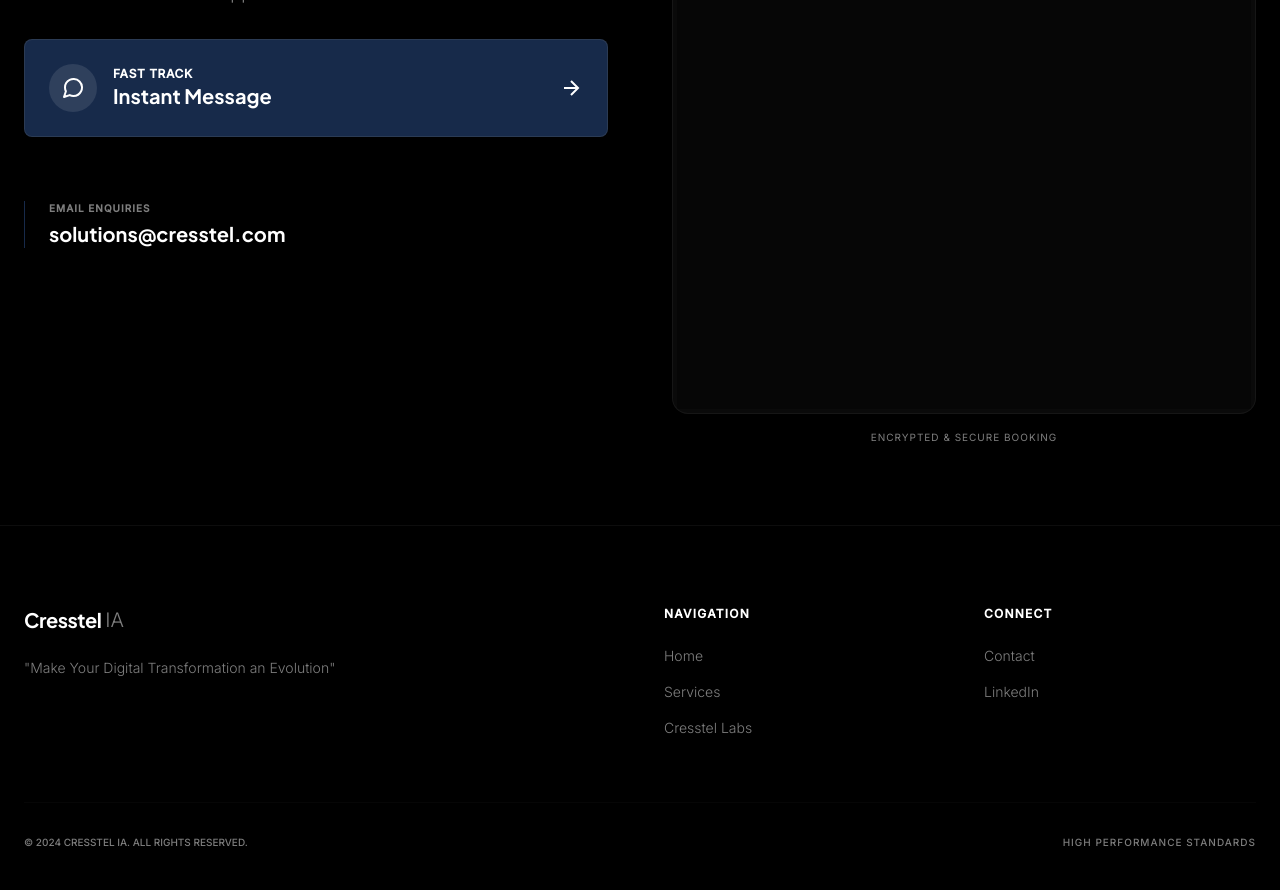
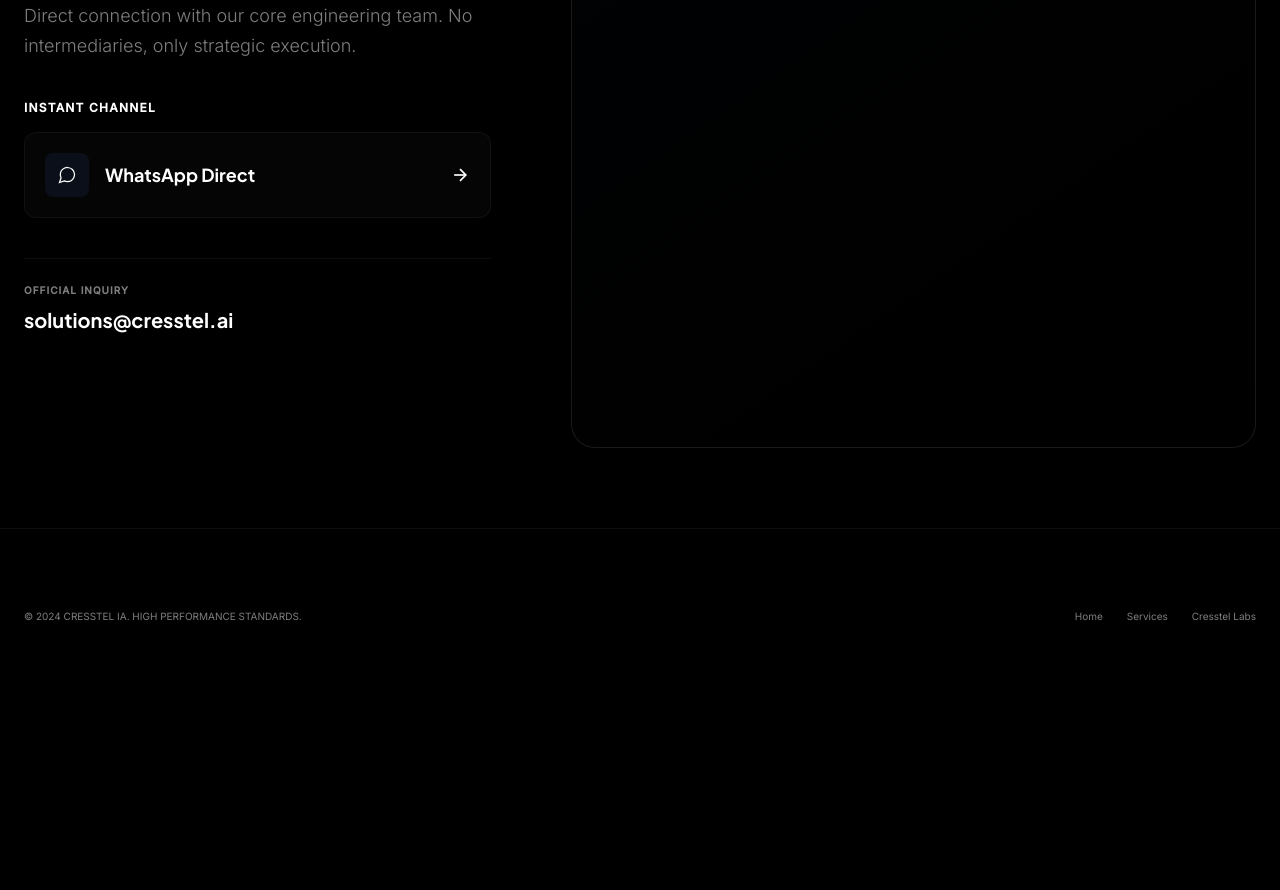
Before and after one commit to cresstel/cresstel-agency, a website: page contacto.html in a window 1280 px wide. Shown: the part 433-1323 px from the top of the page. After the commit the page ends 1097 px from the top, so only its background shows below. Drawn offline with nearby package versions, Linux system fonts and the light colour scheme; a script that the page names is missing.

Commit message:
Nueva pagina de contacto

```diff
--- a/contacto.html
+++ b/contacto.html
@@ -39,33 +39,50 @@
         /* Glassmorphism Navbar */
         .glass { background: rgba(0, 0, 0, 0.75); backdrop-filter: blur(14px); -webkit-backdrop-filter: blur(14px); border-bottom: 1px solid rgba(126, 126, 126, 0.1); }
 
+        /* Sophisticated Calendar Container */
+        .calendar-glass-card {
+            background: linear-gradient(145deg, rgba(23, 42, 74, 0.05) 0%, rgba(0, 0, 0, 1) 100%);
+            backdrop-filter: blur(10px);
+            border: 1px solid rgba(126, 126, 126, 0.2);
+            box-shadow: 0 25px 50px -12px rgba(0, 0, 0, 0.5);
+            border-radius: 24px;
+            overflow: hidden;
+            transition: border-color 0.5s ease;
+        }
+        .calendar-glass-card:hover { border-color: rgba(126, 126, 126, 0.4); }
+
+        /* Hide Scrollbars within the widget container */
+        .calendly-inline-widget {
+            overflow: hidden !important;
+        }
+        .calendly-inline-widget iframe {
+            border-radius: 16px;
+        }
+
         /* Custom Reveal Animation */
         .reveal { opacity: 0; transform: translateY(30px); transition: all 0.9s cubic-bezier(0.22, 1, 0.36, 1); }
         .reveal.active { opacity: 1; transform: translateY(0); }
 
-        /* Hamburger Animation (Line to X) */
+        /* Hamburger Animation */
         .nav-icon div { transition: all 0.3s ease; }
         .open .line1 { transform: rotate(45deg) translate(5px, 5px); }
         .open .line2 { opacity: 0; }
         .open .line3 { transform: rotate(-45deg) translate(7px, -6px); }
 
-        /* WhatsApp Button Hover Effect */
-        .btn-wa { transition: all 0.5s cubic-bezier(0.16, 1, 0.3, 1); }
-        .btn-wa:hover { box-shadow: 0 0 30px rgba(23, 42, 74, 0.5); border-color: #FFFFFF; }
+        /* WA Button */
+        .btn-wa { transition: all 0.5s cubic-bezier(0.16, 1, 0.3, 1); border: 1px solid rgba(126, 126, 126, 0.1); }
+        .btn-wa:hover { box-shadow: 0 0 30px rgba(23, 42, 74, 0.4); border-color: #7E7E7E; transform: translateY(-2px); }
     </style>
 </head>
-<body class="bg-black text-white">
+<body class="bg-black text-white selection:bg-shieldBlue">
 
     <!-- Navbar -->
     <nav class="fixed top-0 w-full z-50 glass">
         <div class="max-w-7xl mx-auto px-6 h-20 flex items-center justify-between">
-            <!-- Logo -->
             <a href="index.html" class="flex items-center space-x-1 group">
                 <span class="font-heading font-bold text-2xl tracking-tight">Cresstel</span>
                 <span class="font-sans font-light text-2xl text-silver group-hover:text-white transition-colors">IA</span>
             </a>
-
-            <!-- Desktop Menu -->
             <div class="hidden md:flex items-center space-x-8">
                 <nav class="flex space-x-6 text-sm font-medium tracking-wide">
                     <a href="index.html" class="hover:text-silver transition-colors" data-i18n="nav-home">Home</a>
@@ -73,14 +90,8 @@
                     <a href="portafolio.html" class="hover:text-silver transition-colors" data-i18n="nav-labs">Cresstel Labs</a>
                     <a href="contacto.html" class="text-white border-b border-white/40 pb-1" data-i18n="nav-contact">Contact</a>
                 </nav>
-
-                <!-- Language Selector -->
-                <button id="lang-toggle" class="border border-silver/30 px-3 py-1 rounded-full text-[10px] font-bold hover:bg-white hover:text-black transition-all duration-300">
-                    EN / ES
-                </button>
+                <button id="lang-toggle" class="border border-silver/30 px-3 py-1 rounded-full text-[10px] font-bold hover:bg-white hover:text-black transition-all duration-300">EN / ES</button>
             </div>
-
-            <!-- Hamburger Button -->
             <button id="menu-btn" class="md:hidden flex flex-col space-y-1.5 z-50 nav-icon">
                 <div class="w-6 h-[1px] bg-white line1"></div>
                 <div class="w-6 h-[1px] bg-white line2"></div>
@@ -92,81 +103,69 @@
     <!-- Mobile Menu Overlay -->
     <div id="mobile-menu" class="fixed inset-0 bg-black z-40 translate-x-full transition-transform duration-500 border-l border-silver/20 flex flex-col justify-center px-12">
         <div class="flex flex-col space-y-8 text-4xl font-heading font-bold">
-            <a href="index.html" class="hover:text-silver transition-colors" data-i18n="nav-home">Home</a>
-            <a href="servicios.html" class="hover:text-silver transition-colors" data-i18n="nav-services">Services</a>
-            <a href="portafolio.html" class="hover:text-silver transition-colors" data-i18n="nav-labs">Cresstel Labs</a>
-            <a href="contacto.html" class="text-white" data-i18n="nav-contact">Contact</a>
+            <a href="index.html" data-i18n="nav-home">Home</a>
+            <a href="servicios.html" data-i18n="nav-services">Services</a>
+            <a href="portafolio.html" data-i18n="nav-labs">Cresstel Labs</a>
+            <a href="contacto.html" data-i18n="nav-contact">Contact</a>
         </div>
-        <button id="lang-toggle-mobile" class="mt-12 text-silver text-sm font-bold border-b border-silver/20 pb-2 w-max">ENGLISH / ESPAÑOL</button>
     </div>
 
-    <!-- Contact Hero Section -->
-    <main class="min-h-screen pt-40 pb-20 px-6">
+    <!-- Contact Page Content -->
+    <main class="min-h-screen pt-32 pb-20 px-6">
         <div class="max-w-7xl mx-auto">
-            <div class="grid grid-cols-1 lg:grid-cols-2 gap-16 items-start">
 
-                <!-- Column 1: Direct Contact -->
-                <div class="reveal space-y-8">
-                    <div class="space-y-4">
-                        <h2 class="text-shieldBlue font-bold tracking-widest text-xs uppercase" data-i18n="cont-eyebrow">Direct Access</h2>
-                        <h1 class="font-heading text-5xl md:text-7xl font-extrabold leading-[1.1] tracking-tighter" data-i18n="cont-title">
-                            Let's Build the Future Together.
+            <div class="grid grid-cols-1 lg:grid-cols-12 gap-12 lg:gap-20 items-center">
+
+                <!-- Column 1: Info & WhatsApp (40%) -->
+                <div class="reveal lg:col-span-5 space-y-10">
+                    <div class="space-y-6">
+                        <span class="text-silver font-bold tracking-[0.3em] text-[10px] uppercase" data-i18n="cont-eyebrow">Strategic Access</span>
+                        <h1 class="font-heading text-5xl md:text-6xl font-extrabold leading-tight tracking-tighter" data-i18n="cont-title">
+                            Let's Build the <br><span class="text-silver">Future Together.</span>
                         </h1>
-                        <p class="text-silver text-lg font-light leading-relaxed max-w-md" data-i18n="cont-subtitle">
-                            We value surgical precision and efficiency. Connect directly with our engineering team or start a strategic conversation via WhatsApp.
+                        <p class="text-silver text-lg font-light leading-relaxed" data-i18n="cont-subtitle">
+                            Direct connection with our core engineering team. No intermediaries, only strategic execution.
                         </p>
                     </div>
 
-                    <!-- WhatsApp Premium Button -->
-                    <a href="https://wa.me/+593984702936?text=I'm%20interested%20in%20Cresstel%20AI%20Solutions" target="_blank" class="btn-wa flex items-center justify-between p-6 bg-shieldBlue border border-silver/20 rounded-lg group">
-                        <div class="flex items-center space-x-4">
-                            <div class="bg-white/10 p-3 rounded-full">
-                                <svg width="24" height="24" viewBox="0 0 24 24" fill="none" stroke="white" stroke-width="2" stroke-linecap="round" stroke-linejoin="round"><path d="M21 11.5a8.38 8.38 0 0 1-.9 3.8 8.5 8.5 0 0 1-7.6 4.7 8.38 8.38 0 0 1-3.8-.9L3 21l1.9-5.7a8.38 8.38 0 0 1-.9-3.8 8.5 8.5 0 0 1 4.7-7.6 8.38 8.38 0 0 1 3.8-.9h.5a8.48 8.48 0 0 1 8 8v.5z"/></svg>
+                    <!-- WhatsApp Button -->
+                    <div class="space-y-4">
+                        <p class="text-white text-xs font-bold uppercase tracking-widest" data-i18n="cont-wa-label">Instant Channel</p>
+                        <a href="https://wa.me/YOURNUMBER?text=Strategic%20Inquiry%20-%20Cresstel%20AI" target="_blank" class="btn-wa flex items-center justify-between p-5 bg-[#050505] rounded-xl group">
+                            <div class="flex items-center space-x-4">
+                                <div class="bg-shieldBlue/30 p-3 rounded-lg">
+                                    <svg width="20" height="20" viewBox="0 0 24 24" fill="none" stroke="white" stroke-width="1.5"><path d="M21 11.5a8.38 8.38 0 0 1-.9 3.8 8.5 8.5 0 0 1-7.6 4.7 8.38 8.38 0 0 1-3.8-.9L3 21l1.9-5.7a8.38 8.38 0 0 1-.9-3.8 8.5 8.5 0 0 1 4.7-7.6 8.38 8.38 0 0 1 3.8-.9h.5a8.48 8.48 0 0 1 8 8v.5z"/></svg>
+                                </div>
+                                <span class="font-heading font-bold text-lg" data-i18n="cont-wa-btn">WhatsApp Direct</span>
                             </div>
-                            <div>
-                                <h4 class="font-bold text-white uppercase tracking-wider text-xs" data-i18n="cont-wa-tag">Fast Track</h4>
-                                <p class="text-white text-xl font-heading font-bold" data-i18n="cont-wa-btn">Instant Message</p>
-                            </div>
-                        </div>
-                        <div class="group-hover:translate-x-2 transition-transform duration-300">
-                            <svg width="24" height="24" viewBox="0 0 24 24" fill="none" stroke="white" stroke-width="2"><line x1="5" y1="12" x2="19" y2="12"></line><polyline points="12 5 19 12 12 19"></polyline></svg>
-                        </div>
-                    </a>
+                            <svg class="group-hover:translate-x-1 transition-transform" width="20" height="20" viewBox="0 0 24 24" fill="none" stroke="white" stroke-width="2"><line x1="5" y1="12" x2="19" y2="12"></line><polyline points="12 5 19 12 12 19"></polyline></svg>
+                        </a>
+                    </div>
 
-                    <!-- Direct Info -->
-                    <div class="pt-8 space-y-4">
-                        <div class="border-l border-shieldBlue pl-6">
-                            <p class="text-[10px] text-silver uppercase font-bold tracking-widest mb-1" data-i18n="cont-email-tag">Email Enquiries</p>
-                            <p class="text-xl font-heading hover:text-silver transition-colors cursor-pointer">solutions@cresstel.com</p>
-                        </div>
+                    <div class="pt-6 border-t border-silver/10">
+                        <p class="text-[10px] text-silver uppercase font-bold tracking-widest mb-2" data-i18n="cont-email-tag">Official Inquiry</p>
+                        <a href="mailto:solutions@cresstel.ai" class="text-xl font-heading font-medium hover:text-silver transition-colors">solutions@cresstel.ai</a>
                     </div>
                 </div>
 
-                <!-- Column 2: Scheduling Widget Placeholder -->
-                <div class="reveal delay-200">
-                    <div class="bg-[#0A0A0A] border border-silver/10 rounded-2xl p-1 overflow-hidden relative group">
-                        <!-- Header of the Widget Card -->
-                        <div class="p-6 border-b border-silver/5 flex justify-between items-center">
-                            <h3 class="font-heading font-bold text-lg" data-i18n="cont-sched-title">Schedule a Strategic Session</h3>
-                            <div class="flex space-x-1">
-                                <div class="w-2 h-2 rounded-full bg-silver/20"></div>
-                                <div class="w-2 h-2 rounded-full bg-silver/20"></div>
-                                <div class="w-2 h-2 rounded-full bg-shieldBlue"></div>
-                            </div>
+                <!-- Column 2: The Calendly "Glass" Wrapper (60%) -->
+                <div class="reveal delay-200 lg:col-span-7">
+                    <div class="calendar-glass-card p-2 md:p-4">
+                        <!-- Header sutil del widget -->
+                        <div class="flex items-center space-x-2 mb-4 px-4 pt-2">
+                            <div class="w-2 h-2 rounded-full bg-red-500/40"></div>
+                            <div class="w-2 h-2 rounded-full bg-yellow-500/40"></div>
+                            <div class="w-2 h-2 rounded-full bg-green-500/40"></div>
+                            <span class="ml-4 text-[10px] text-silver font-bold uppercase tracking-widest" data-i18n="cont-sched-header">Strategic Booking Interface</span>
                         </div>
 
-                        <!-- CALENDLY / CAL.COM PLACEHOLDER CONTAINER -->
-                        <!-- INSTRUCTION: Paste your embed iframe script here. The height and min-width are optimized. -->
-                        <div id="calendar-booking" class="min-w-[320px] h-[600px] flex items-center justify-center bg-black/40">
-                            <div class="text-center px-8">
-                                <!-- Calendly inline widget begin -->
-                                    <div class="calendly-inline-widget" data-url="https://calendly.com/cresstelai?hide_landing_page_details=1&background_color=000000&text_color=ffffff&primary_color=172a4a" style="min-width:320px;height:700px;"></div>
-                                        <script type="text/javascript" src="https://assets.calendly.com/assets/external/widget.js" async></script>
-                                <!-- Calendly inline widget end -->
-                            </div>
+                        <!-- Calendly Embedded Widget Corrected -->
+                        <div class="calendly-inline-widget"
+                             data-url="https://calendly.com/cresstelai?hide_landing_page_details=1&background_color=000000&text_color=ffffff&primary_color=172a4a"
+                             style="min-width:320px; height:680px; width:100%;">
                         </div>
+                        <script type="text/javascript" src="https://assets.calendly.com/assets/external/widget.js" async></script>
                     </div>
-                    <p class="mt-4 text-[10px] text-center text-silver uppercase tracking-widest" data-i18n="cont-sched-footer">Encrypted & Secure Booking</p>
                 </div>
 
             </div>
@@ -175,111 +174,61 @@
 
     <!-- Footer -->
     <footer class="pt-20 pb-10 px-6 border-t border-silver/10">
-        <div class="max-w-7xl mx-auto">
-            <div class="grid md:grid-cols-4 gap-12 mb-16">
-                <div class="col-span-2">
-                    <div class="flex items-center space-x-1 mb-6">
-                        <span class="font-heading font-bold text-xl tracking-tight">Cresstel</span>
-                        <span class="font-sans font-light text-xl text-silver">IA</span>
-                    </div>
-                    <p class="text-silver max-w-sm font-light text-sm" data-i18n="footer-slogan">"Make Your Digital Transformation an Evolution"</p>
-                </div>
-                <div>
-                    <h4 class="font-bold text-xs uppercase tracking-widest mb-6 text-white" data-i18n="footer-links-title">Navigation</h4>
-                    <ul class="text-silver space-y-4 text-sm font-light">
-                        <li><a href="index.html" class="hover:text-white transition-colors" data-i18n="nav-home">Home</a></li>
-                        <li><a href="servicios.html" class="hover:text-white transition-colors" data-i18n="nav-services">Services</a></li>
-                        <li><a href="portafolio.html" class="hover:text-white transition-colors" data-i18n="nav-labs">Cresstel Labs</a></li>
-                    </ul>
-                </div>
-                <div>
-                    <h4 class="font-bold text-xs uppercase tracking-widest mb-6 text-white" data-i18n="footer-legal-title">Connect</h4>
-                    <ul class="text-silver space-y-4 text-sm font-light">
-                        <li><a href="contacto.html" class="hover:text-white transition-colors" data-i18n="nav-contact">Contact</a></li>
-                        <li><a href="#" class="hover:text-white transition-colors">LinkedIn</a></li>
-                    </ul>
-                </div>
-            </div>
-            <div class="flex flex-col md:flex-row justify-between items-center pt-8 border-t border-silver/5 text-[10px] text-silver font-medium">
-                <p>© 2024 CRESSTEL IA. ALL RIGHTS RESERVED.</p>
-                <p class="mt-4 md:mt-0 tracking-widest uppercase">High Performance Standards</p>
+        <div class="max-w-7xl mx-auto flex flex-col md:flex-row justify-between items-center text-[10px] text-silver">
+            <p>© 2024 CRESSTEL IA. HIGH PERFORMANCE STANDARDS.</p>
+            <div class="flex space-x-6 mt-4 md:mt-0">
+                <a href="index.html" class="hover:text-white transition-colors">Home</a>
+                <a href="servicios.html" class="hover:text-white transition-colors">Services</a>
+                <a href="portafolio.html" class="hover:text-white transition-colors">Cresstel Labs</a>
             </div>
         </div>
     </footer>
 
-    <!-- Multilingual & Interactive Script -->
     <script>
         const translations = {
             'en': {
                 'nav-home': 'Home', 'nav-services': 'Services', 'nav-labs': 'Cresstel Labs', 'nav-contact': 'Contact',
-                'cont-eyebrow': 'Direct Access',
-                'cont-title': "Let's Build the Future Together.",
-                'cont-subtitle': 'We value surgical precision and efficiency. Connect directly with our engineering team or start a strategic conversation via WhatsApp.',
-                'cont-wa-tag': 'Fast Track',
-                'cont-wa-btn': 'Instant Message',
-                'cont-email-tag': 'Email Enquiries',
-                'cont-sched-title': 'Schedule a Strategic Session',
-                'cont-sched-placeholder': 'Calendar synchronization interface loading...',
-                'cont-sched-footer': 'Encrypted & Secure Booking',
-                'footer-slogan': '"Make Your Digital Transformation an Evolution"',
-                'footer-links-title': 'Navigation', 'footer-legal-title': 'Connect'
+                'cont-eyebrow': 'Strategic Access', 'cont-title': "Let's Build the Future Together.",
+                'cont-subtitle': 'Direct connection with our core engineering team. No intermediaries, only strategic execution.',
+                'cont-wa-label': 'Instant Channel', 'cont-wa-btn': 'WhatsApp Direct',
+                'cont-email-tag': 'Official Inquiry', 'cont-sched-header': 'Strategic Booking Interface'
             },
             'es': {
                 'nav-home': 'Inicio', 'nav-services': 'Servicios', 'nav-labs': 'Cresstel Labs', 'nav-contact': 'Contacto',
-                'cont-eyebrow': 'Acceso Directo',
-                'cont-title': "Construyamos el Futuro Juntos.",
-                'cont-subtitle': 'Valoramos la precisión quirúrgica y la eficiencia. Conéctese directamente con nuestro equipo de ingeniería o inicie una conversación estratégica vía WhatsApp.',
-                'cont-wa-tag': 'Vía Rápida',
-                'cont-wa-btn': 'Mensaje Instantáneo',
-                'cont-email-tag': 'Consultas por Email',
-                'cont-sched-title': 'Agenda una Sesión Estratégica',
-                'cont-sched-placeholder': 'Interfaz de sincronización de calendario cargando...',
-                'cont-sched-footer': 'Reserva Encriptada y Segura',
-                'footer-slogan': '"Haga de su Transformación Digital una Evolución"',
-                'footer-links-title': 'Navegación', 'footer-legal-title': 'Conectar'
+                'cont-eyebrow': 'Acceso Estratégico', 'cont-title': "Construyamos el Futuro Juntos.",
+                'cont-subtitle': 'Conexión directa con nuestro equipo central de ingeniería. Sin intermediarios, solo ejecución estratégica.',
+                'cont-wa-label': 'Canal Instantáneo', 'cont-wa-btn': 'WhatsApp Directo',
+                'cont-email-tag': 'Consulta Oficial', 'cont-sched-header': 'Interfaz de Reserva Estratégica'
             }
         };
 
-        // 1. Language Toggle Logic
+        // Lang Logic
         let currentLang = 'en';
-        const langToggle = document.querySelectorAll('#lang-toggle, #lang-toggle-mobile');
-
-        function updateLanguage(lang) {
-            document.querySelectorAll('[data-i18n]').forEach(el => {
-                const key = el.getAttribute('data-i18n');
-                if (translations[lang][key]) {
-                    el.innerText = translations[lang][key];
-                }
-            });
-        }
-
-        langToggle.forEach(btn => {
+        document.querySelectorAll('#lang-toggle').forEach(btn => {
             btn.addEventListener('click', () => {
                 currentLang = currentLang === 'en' ? 'es' : 'en';
-                updateLanguage(currentLang);
+                document.querySelectorAll('[data-i18n]').forEach(el => {
+                    const key = el.getAttribute('data-i18n');
+                    if (translations[currentLang][key]) el.innerText = translations[currentLang][key];
+                });
                 btn.innerText = currentLang === 'en' ? 'EN / ES' : 'ES / EN';
             });
         });
 
-        // 2. Hamburger Menu Toggle
+        // Hamburger Menu
         const menuBtn = document.getElementById('menu-btn');
         const mobileMenu = document.getElementById('mobile-menu');
-
         menuBtn.addEventListener('click', () => {
             menuBtn.classList.toggle('open');
             mobileMenu.classList.toggle('translate-x-full');
         });
 
-        // 3. Intersection Observer (Reveal Effect)
-        const observerOptions = { threshold: 0.1 };
+        // Reveal
         const revealObserver = new IntersectionObserver((entries) => {
             entries.forEach(entry => {
-                if (entry.isIntersecting) {
-                    entry.target.classList.add('active');
-                }
+                if (entry.isIntersecting) entry.target.classList.add('active');
             });
-        }, observerOptions);
-
+        }, { threshold: 0.1 });
         document.querySelectorAll('.reveal').forEach(el => revealObserver.observe(el));
     </script>
 </body>
```
